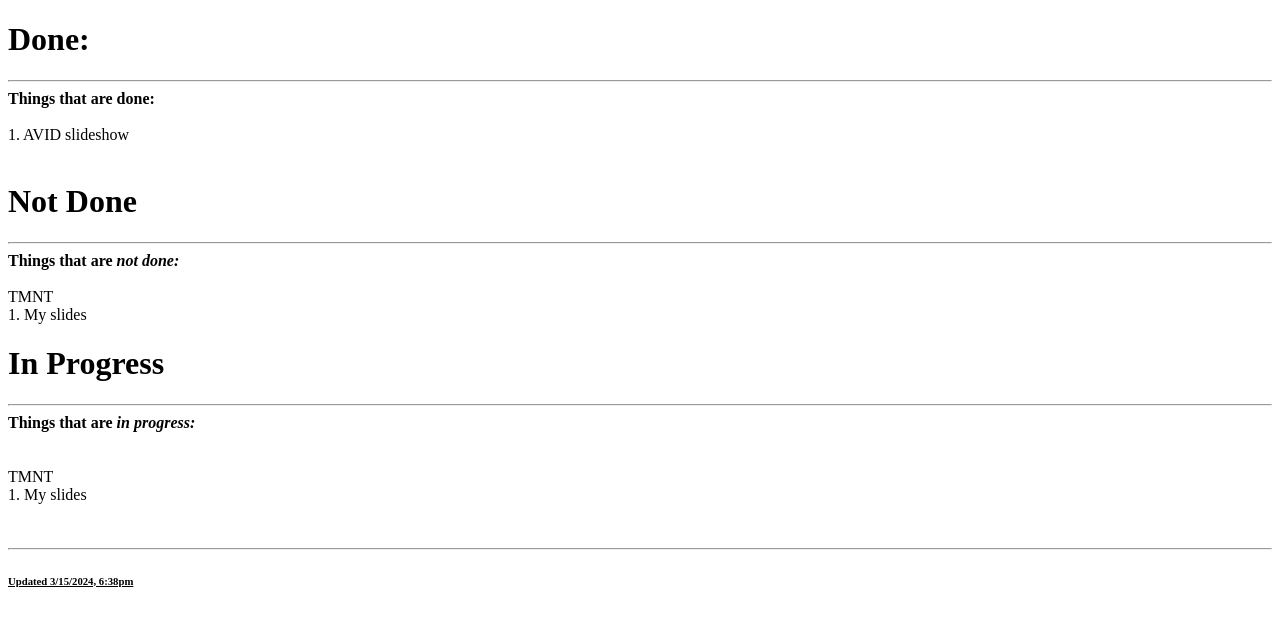
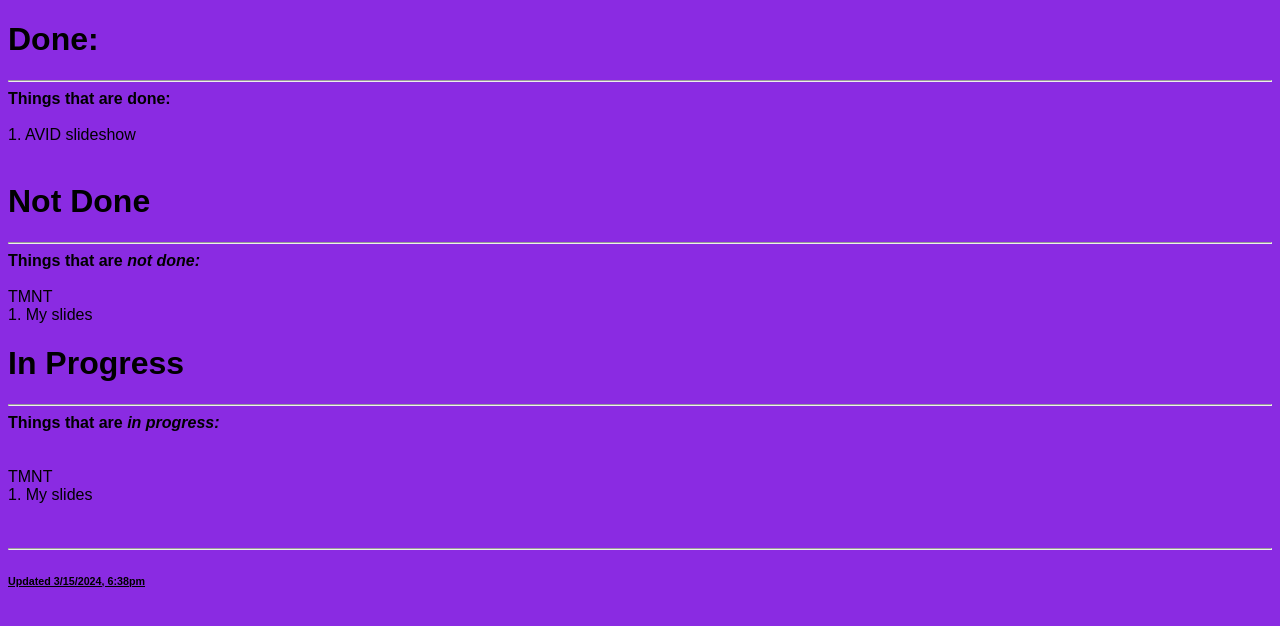
Before and after one commit to Anonamous13243/VCS-Files, a plain HTML site: page ListofThings.html in a window 1280 px wide. Drawn offline with Linux system fonts and the light colour scheme.

Commit message:
added cascade

```diff
--- a/ListofThings.html
+++ b/ListofThings.html
@@ -6,6 +6,12 @@
     <title>Document</title>
     <head>
         <title>List of Things</title>
+        <style>
+            body {
+                background-color: blueviolet;
+                font-family: Arial, Helvetica, sans-serif;
+            }
+        </style>
     </head>
     <body>
         <h1>Done:</h1>
```
